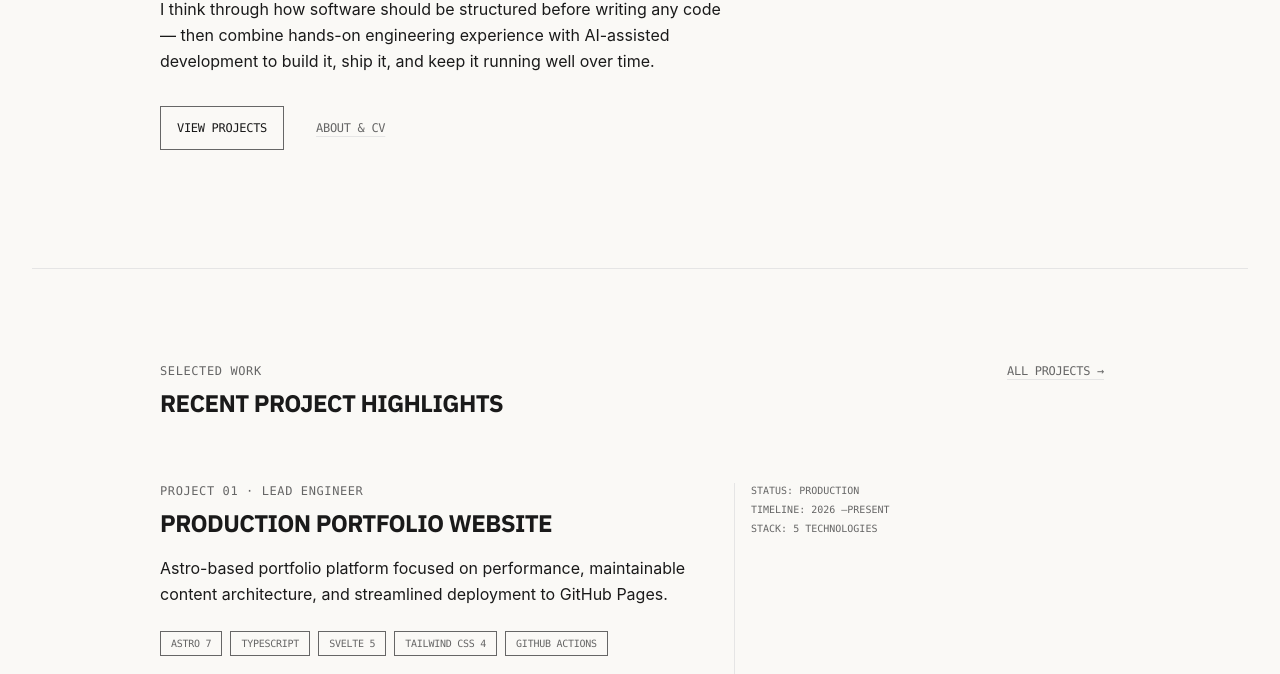
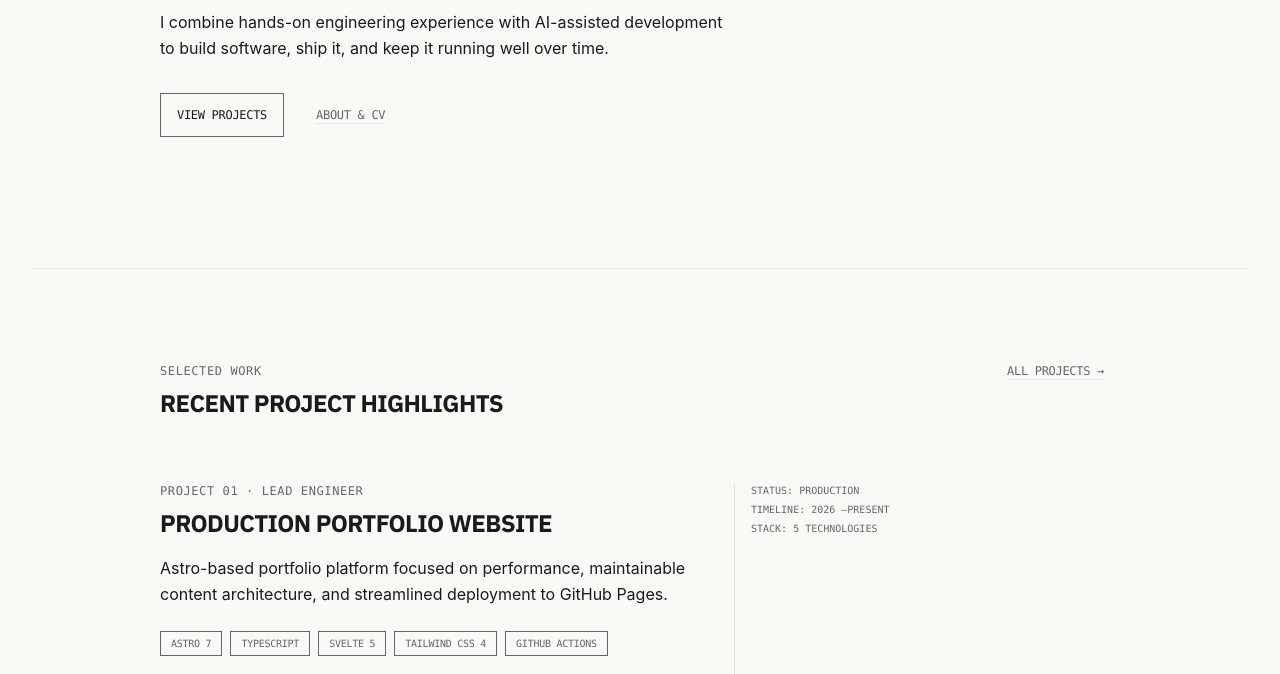
Before and after one commit to daniel-kindl/daniel-kindl.github.io, an Astro site: page / in a window 1280 px wide. Shown: the part 416-1090 px from the top of the page. Built offline with nearby package versions, Linux system fonts and the light colour scheme; Astro itself is replaced by a stand-in of ours.

Commit message:
fix: tighten hero subhead, remove redundant clause and unclear pronoun

```diff
--- a/src/pages/index.astro
+++ b/src/pages/index.astro
@@ -22,9 +22,8 @@ const features = projects.sort((a, b) => b.data.weight - a.data.weight).slice(0,
         I design systems, <span class="text-(--text-muted)">then build them</span>.
       </Typography>
       <Typography variant="body" class="mb-8 max-w-xl text-(--text-muted)">
-        I think through how software should be structured before writing any code — then combine
-        hands-on engineering experience with AI-assisted development to build it, ship it, and keep
-        it running well over time.
+        I combine hands-on engineering experience with AI-assisted development to build software,
+        ship it, and keep it running well over time.
       </Typography>
       <div class="flex gap-4">
         <Button href="/projects" variant="primary">View Projects</Button>
```
